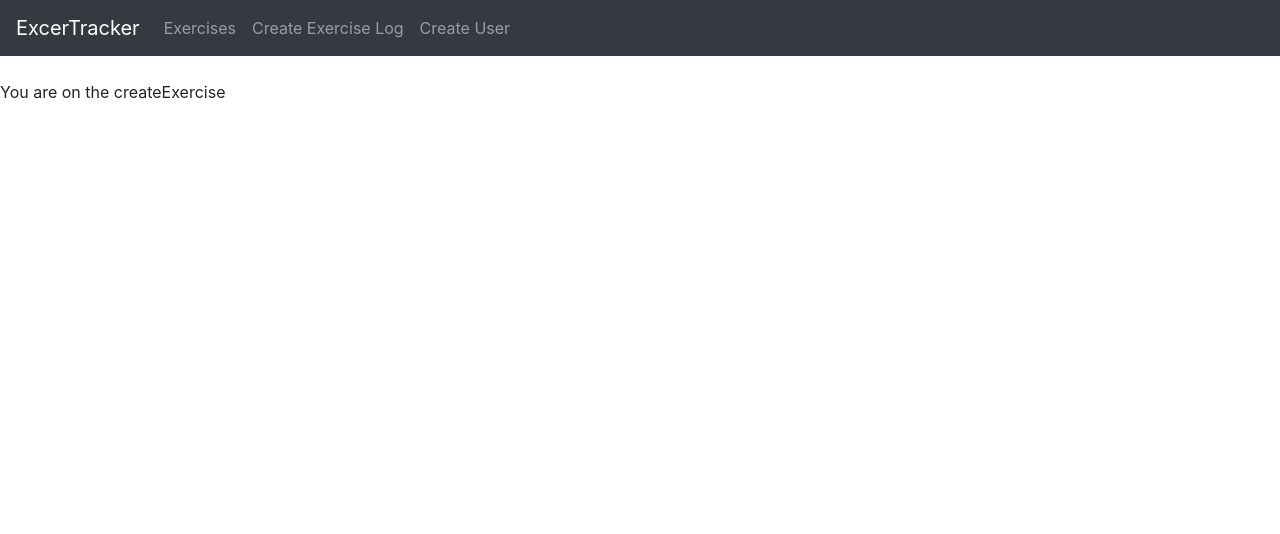
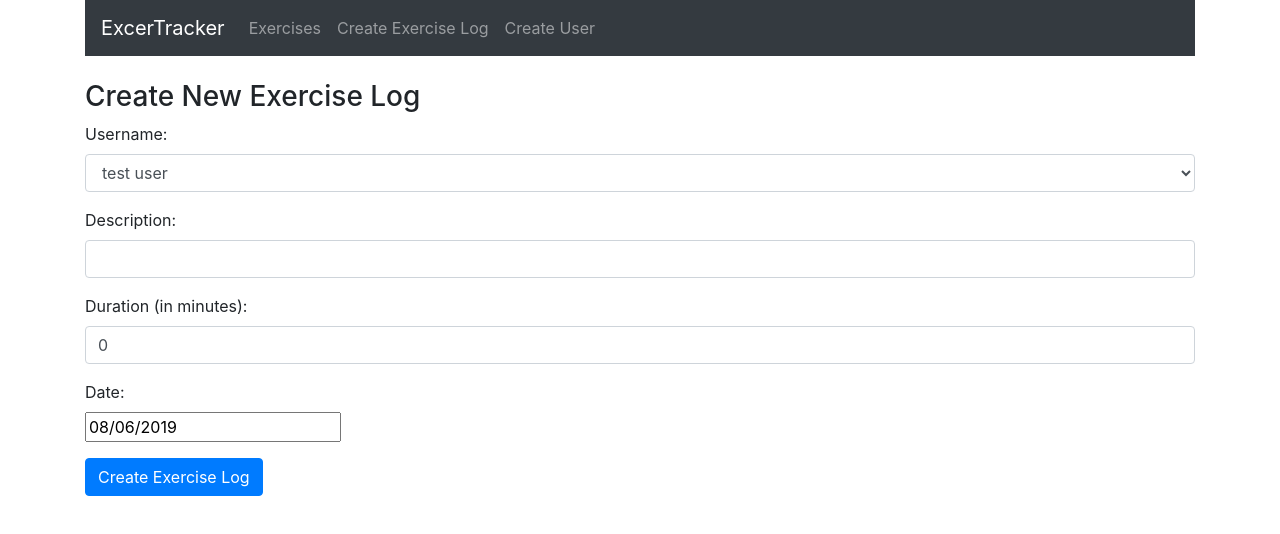
Before and after one commit to andrewvu-cs/MERN-proj, a React (Create React App) app: page /create in a window 1280 px wide. Shown: the top 534 px of the page. Built offline with nearby package versions, Linux system fonts and the light colour scheme.

Commit message:
finished CreateExercise Component, got DatePicker

```diff
--- a/src/App.js
+++ b/src/App.js
@@ -11,12 +11,14 @@
 function App() {
   return (
     <Router>
+      <div className = "container">
         <Navbar />
         <br/>
         <Route path="/" exact component={ExercisesList} />
         <Route path="/edit/:id" component={EditExercise} />
         <Route path="/create" component={CreateExercise} />
         <Route path="/user" component={CreateUser} />
+      </div>
     </Router>
   );
 }
--- a/src/components/CreateExercise/CreateExercise.js
+++ b/src/components/CreateExercise/CreateExercise.js
@@ -1,9 +1,120 @@
-import React from 'react';
+import React, { Component } from 'react';
+import DatePicker from "react-datepicker/dist/react-datepicker";
+import "react-datepicker/dist/react-datepicker.css";
 
-const createExercise = ( props ) => (
-    <div>
-        <p> You are on the createExercise </p>
-    </div>
-)
+class CreateExercise extends Component{
 
-export default createExercise;
+    state = {
+        username: '',
+        description: '',
+        duration: 0,
+        date: new Date(),
+        users: []
+    }
+
+    componentDidMount(){
+        this.setState({
+            users: ['test user'],
+            username: 'test user'
+        });
+    }
+
+    onChangeUsername = (e) => {
+        this.setState({
+            username: e.target.value
+        });
+    }
+
+    onChangeDescription = (e) => {
+        this.setState({
+            description: e.target.value
+        });
+    }
+
+    onChangeDuration = (e) => {
+        this.setState({
+            duration: e.target.value
+        });
+    }
+
+    onChangeDate = (date) => {
+        this.setState({
+            date: date
+        });
+    }
+
+    onSubmit = (e) => {
+        e.preventDefault();
+
+        const exercise = {
+            username: this.state.username,
+            description: this.state.description,
+            duration: this.state.duration,
+            date: this.state.date
+        }
+
+        console.log(exercise);
+
+        window.location = '/';
+    }
+
+    render(){
+        return(
+            <div>
+                <h3>Create New Exercise Log</h3>
+                <form onSubmit={this.onSubmit}>
+                    <div className="form-group">
+                        <label>Username:</label>
+                        <select ref="userInput"
+                            required
+                            className="form-control"
+                            value={this.state.username}
+                            onChange={this.onChangeUsername}>
+                            {
+                                this.state.users.map(user => {
+                                    return <option
+                                        key={user}
+                                        value={user}>{user}
+                                        </option>
+                                })
+                            }
+                        </select>
+                    </div>
+                    <div className="form-group">
+                        <label>Description: </label>
+                        <input type="text"
+                            required
+                            className="form-control"
+                            value={this.state.description}
+                            onChange={this.onChangeDescription}
+                            />
+                    </div>
+                    <div className="form-group">
+                        <label>Duration (in minutes): </label>
+                        <input
+                            type="text"
+                            className="form-control"
+                            value={this.state.duration}
+                            onChange={this.onChangeDuration}
+                            />
+                    </div>
+                    <div className="form-group">
+                        <label>Date: </label>
+                        <div>
+                            <DatePicker
+                                selected={this.state.date}
+                                onChange={this.onChangeDate}
+                            />
+                        </div>
+                    </div>
+
+                    <div className="form-group">
+                            <input type="submit" value="Create Exercise Log" className="btn btn-primary" />
+                    </div>
+                </form>
+            </div>
+        )
+    }
+}
+
+export default CreateExercise;
```
Lines whose indentation alone changed are shown as unchanged.
